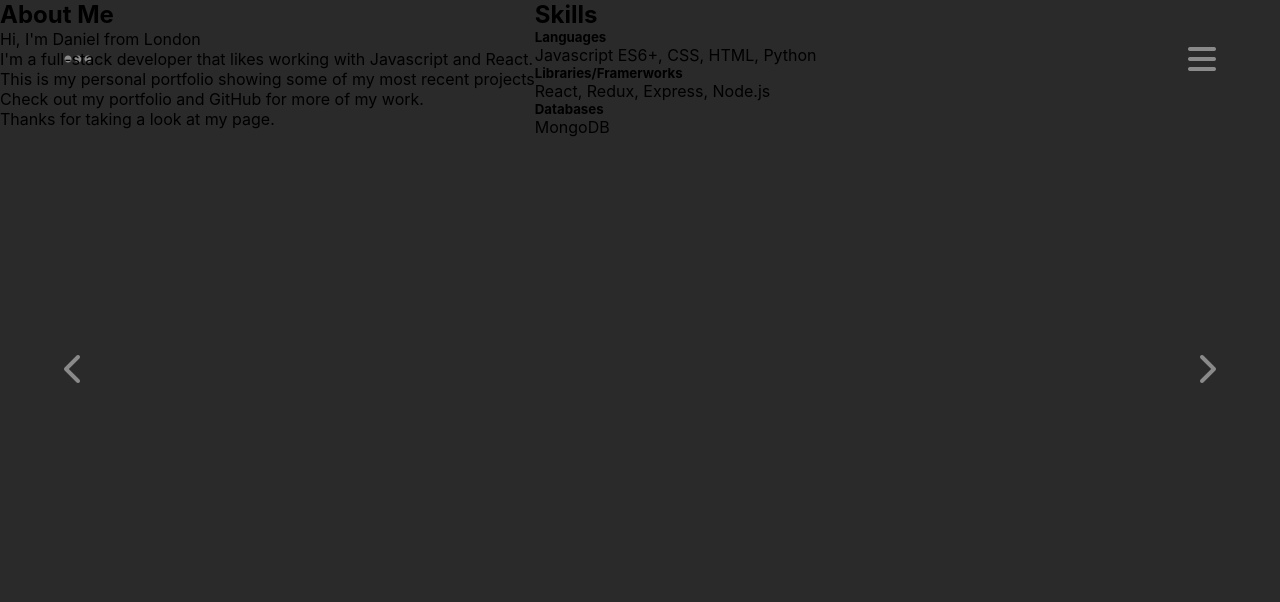
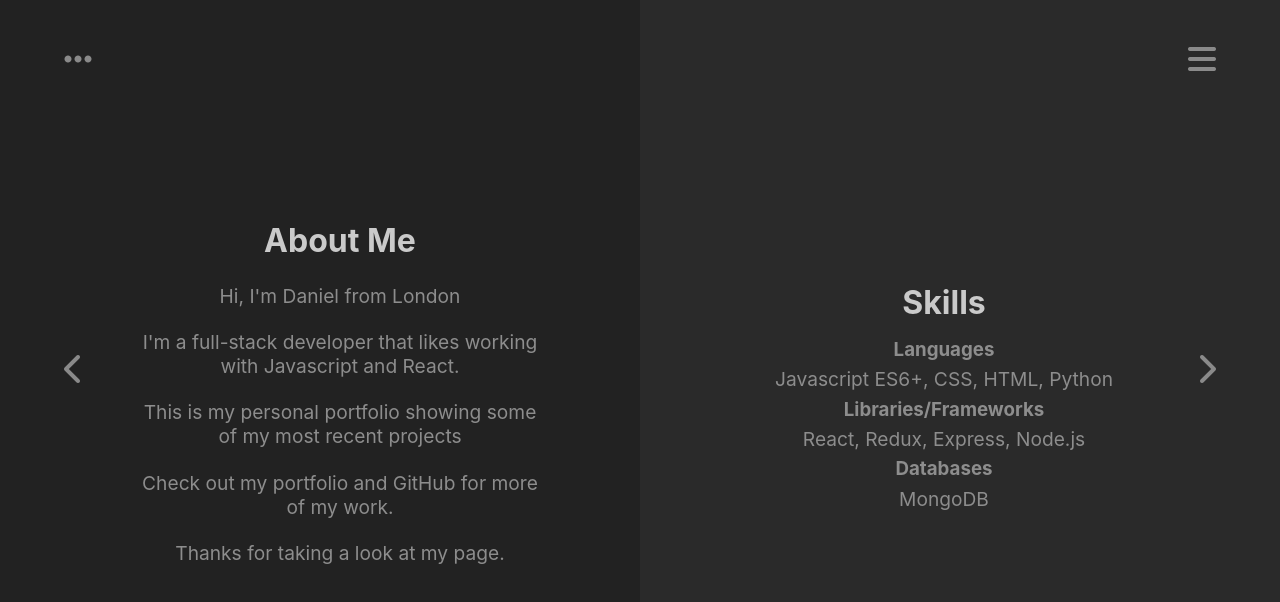
Before and after one commit to daniel301r/personal-portfolio, a React (Create React App) app: page /about in a window 1280 px wide. Shown: the top 602 px of the page. Built offline with nearby package versions, Linux system fonts and the light colour scheme; a web font is replaced by a local one.

Commit message:
updates about page

```diff
--- a/src/App.js
+++ b/src/App.js
@@ -51,6 +51,7 @@ class App extends Component {
   }
 
   render(){
+
     return (
       <div className="App">
         <BrowserRouter>
--- a/src/components/About.js
+++ b/src/components/About.js
@@ -6,22 +6,26 @@ const About = () => {
     return (
         <div id="about">
             <div className="about-me">
-                <h2>About Me</h2>
+                <div className="about-me-container">
+                    <h1>About Me</h1>
                     <p>Hi, I'm Daniel from London</p>
                     <p>I'm a full-stack developer that likes working with Javascript and React.</p>
                     <p>This is my personal portfolio showing some of my most recent projects</p>
                     <p>Check out my portfolio and GitHub for more of my work.</p>
                     <p>Thanks for taking a look at my page.</p>
                 </div>
+            </div>
             <div className="skills">
-                <h2>Skills</h2>
+                <div className="skills-container">
+                    <h1>Skills</h1>
                     <div>
-                    <h5>Languages</h5>
+                        <h3>Languages</h3>
                         <p>Javascript ES6+, CSS, HTML, Python</p>
-                    <h5>Libraries/Framerworks</h5>
+                        <h3>Libraries/Frameworks</h3>
                         <p>React, Redux, Express, Node.js</p>
-                    <h5>Databases</h5>
+                        <h3>Databases</h3>
                         <p>MongoDB</p>
+                    </div>
                 </div>
             </div>
         </div>
--- a/src/components/Header.js
+++ b/src/components/Header.js
@@ -1,6 +1,12 @@
 import React from 'react';
 
 const Header = () => {
+
+
+    // this could be a component with state so that it updates and displays depending on which page
+
+    // figure out what page it is on
+
     // only show small menu if on project page
     return (
         <div id="header">
--- a/src/index.css
+++ b/src/index.css
@@ -104,6 +104,7 @@ ul {
 .text-area h1{
   font-size: 3.5rem;
   margin-bottom: 1rem;
+  letter-spacing: -.15rem;
 }
 
 .text-area h1 span{
@@ -237,23 +238,23 @@ ul {
   margin-top: 1rem;
 }
 
-.section h4{
+.section h4 {
   color: var(--secondary-text-color);
   font-size: 1.5rem;
   margin-bottom: 0.5rem;
 }
 
-.section li{
+.section li {
   font-size: 1.1rem;
   margin-bottom: 0.6rem;
 }
 
-.section a{
+.section a {
   color: var(--secondary-text-color);
   text-decoration: none;
 }
 
-.tech-used{
+.tech-used {
   list-style: circle;
   padding: 0 1.5rem;
 }
@@ -261,7 +262,52 @@ ul {
 /* About Page */
 
 #about {
-  height: 100vh;
-  width: 100vw;
   display: flex;
+  width: 100%;
+  height: 100%;
 }
+
+.about-me, .skills{
+  color: var(--main-text-color);
+  width: 50%;
+  display: flex;
+  flex-direction: column;
+  justify-content: center;
+  align-items: center;
+  text-align: center;
+}
+
+.about-me {
+  background-color: #222;
+  z-index: -2;
+}
+
+.about-me-container, .skills-container{
+  width: 65%;
+}
+
+.about-me-container{
+  margin-left: 2.5rem;
+}
+
+.skills-container{
+  margin-right: 2rem;
+}
+
+.skills-container h1, .about-me-container h1{
+  margin-bottom: 1rem;
+  color: var(--secondary-text-color);
+}
+
+.skills-container h3{
+  margin: .4rem 0;
+}
+
+.skills-container p, .about-me-container p{
+  margin-bottom: .4rem;
+  font-size: 1.2rem;
+}
+
+.about-me-container p {
+  padding: .5rem;
+}
```
Lines whose indentation alone changed are shown as unchanged.
